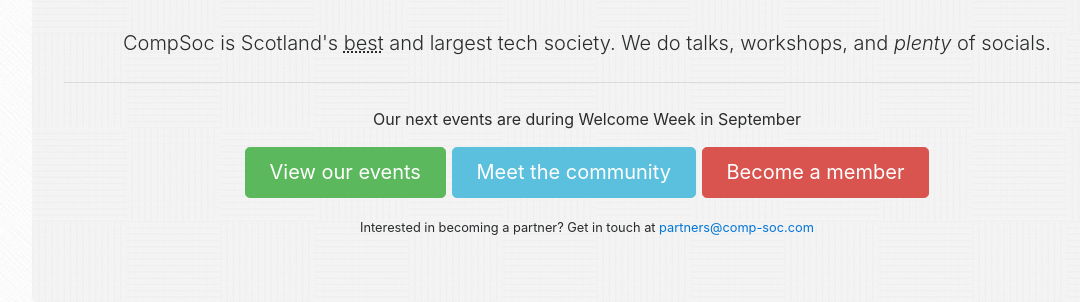
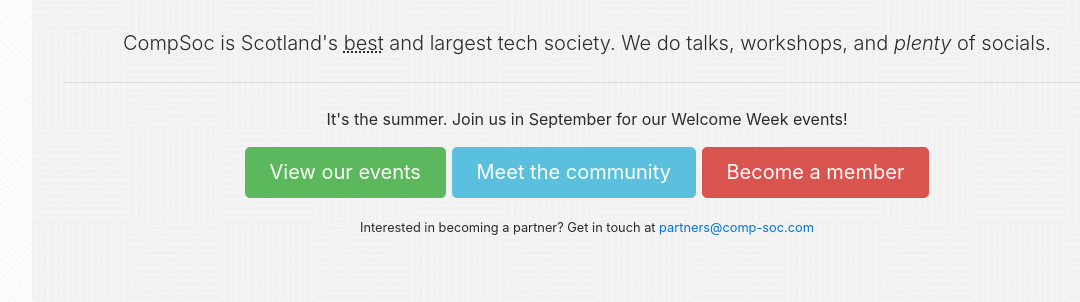
Before and after one commit to compsoc-edinburgh/website, a Jekyll site: the page built from _pages/index.html, in a window 1280 px wide. Shown: the part 492-794 px from the top of the page, without its empty margins (53-1133 px from the left). Built offline with Jekyll 4.4.1, drawn with Linux system fonts in a browser that asks for light colours; nearby versions of some CDN libraries; our own code applies the rules of GitHub Pages for plain Markdown files.

Commit message:
Tweak homepage primary info text

```diff
--- a/_pages/index.html
+++ b/_pages/index.html
@@ -9,7 +9,7 @@
     <p class="lead">CompSoc is Scotland's <span style="text-decoration: underline dotted;" data-toggle="tooltip" title="[citation needed]" data-placement="bottom">best</span> and largest tech society. We do talks, workshops, and <em>plenty</em> of socials.</p>
     <hr class="my-4">
     <p>
-        Our next events are during Welcome Week in September
+        It's the summer. Join us in September for our Welcome Week events!
     </p>
 
     <p class="lead">
```
